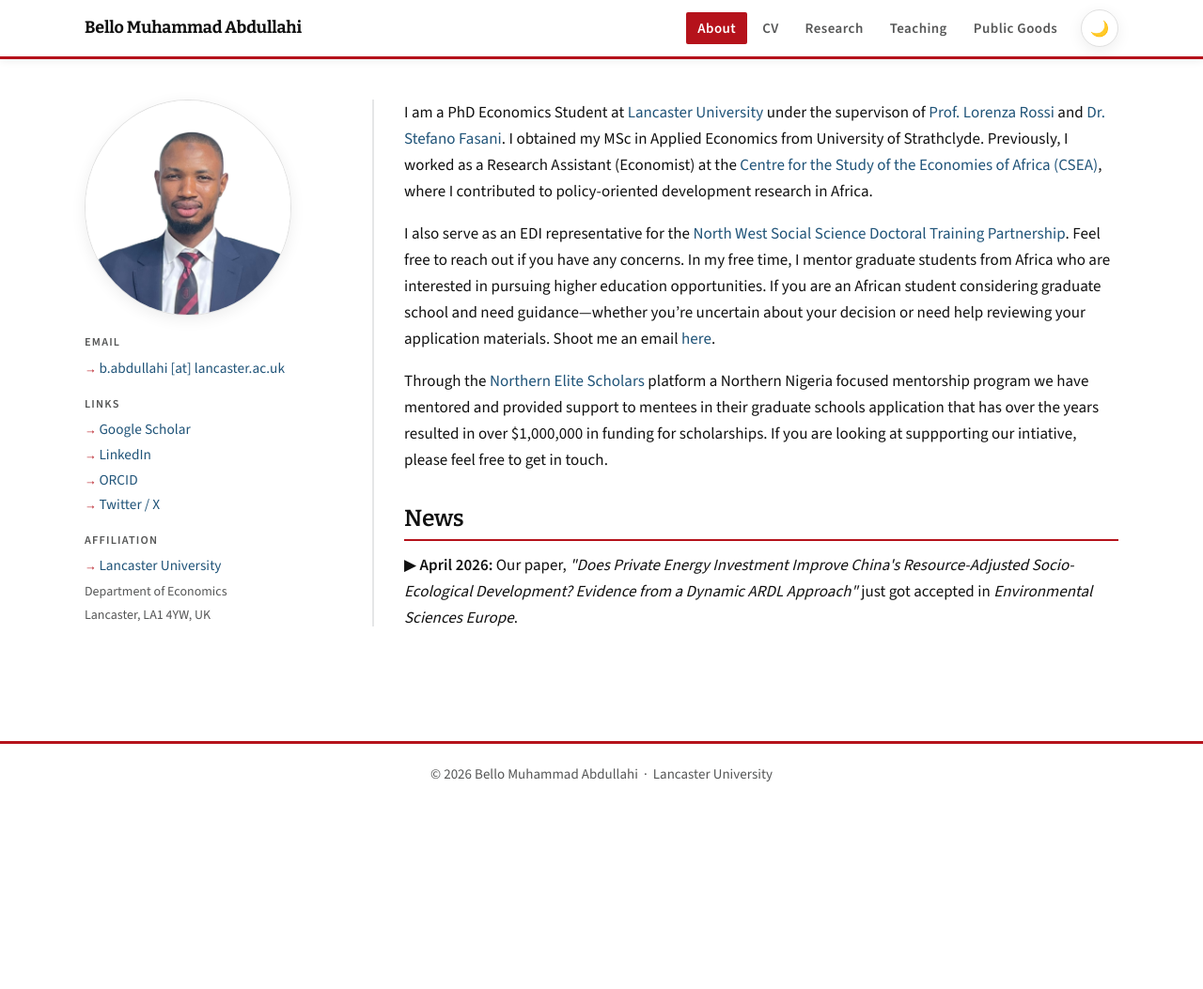
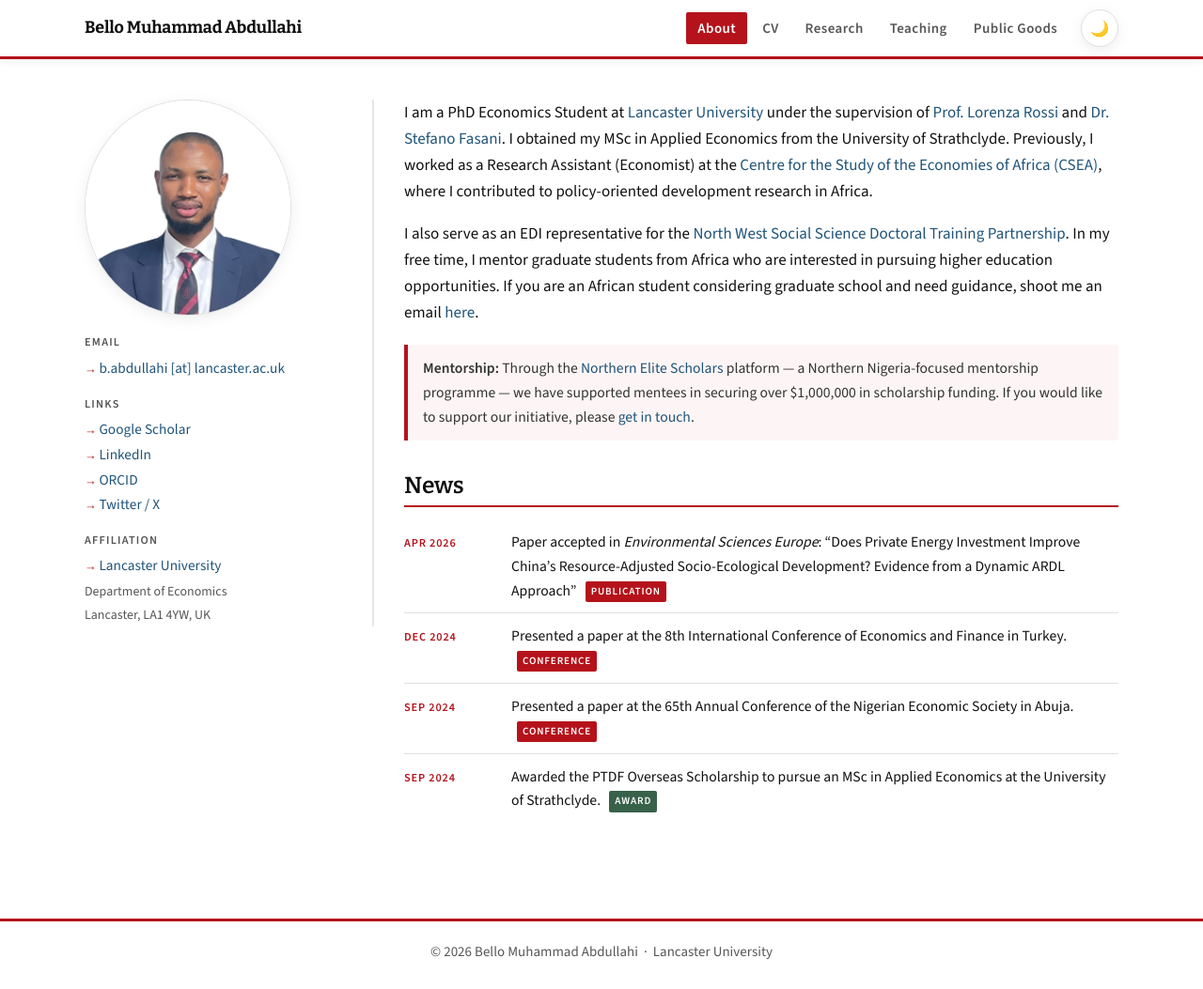
Before and after one commit to Bello-Abdullahi/Bello-Abdullahi.github.io, a Jekyll site: the page built from _pages/about.md, in a window 1280 px wide and 1053 px high. Shown: the whole window at 94% size. Built offline with Jekyll 4.4.1, drawn with Linux system fonts in a browser that asks for light colours.

Commit message:
Revise about page content and news settings
Updated personal information and mentorship details. Changed news visibility settings and modified the news section format.

```diff
--- a/_pages/about.md
+++ b/_pages/about.md
@@ -14,38 +14,38 @@ profile:
   linkedin: bello-muhammad-abdullahi
   twitter: Muhammad_Bell0
   orcid: 0000-0001-5075-1812
-  address: >
-    PhD Economics Student <br>
-    Lancaster University <br>
-    United Kingdom
 
-news: true
+news: false
 latest_posts: false
-selected_papers: true
+selected_papers: false
 social: false
-
 ---
 
-I am a PhD Economics Student at [Lancaster University](https://www.lancaster.ac.uk) under the supervison of [Prof. Lorenza Rossi](https://sites.google.com/view/lorenza-rossi/home-page) and [Dr. Stefano Fasani](https://sites.google.com/view/stefano-fasani). I obtained my MSc in Applied Economics from University of Strathclyde. Previously, I worked as a Research Assistant (Economist) at the [Centre for the Study of the Economies of Africa (CSEA)](https://www.cseaafrica.org/), where I contributed to policy-oriented development research in Africa.
+I am a PhD Economics Student at [Lancaster University](https://www.lancaster.ac.uk) under the supervision of [Prof. Lorenza Rossi](https://sites.google.com/view/lorenza-rossi/home-page) and [Dr. Stefano Fasani](https://sites.google.com/view/stefano-fasani). I obtained my MSc in Applied Economics from the University of Strathclyde. Previously, I worked as a Research Assistant (Economist) at the [Centre for the Study of the Economies of Africa (CSEA)](https://www.cseaafrica.org/), where I contributed to policy-oriented development research in Africa.
 
-I also serve as an EDI representative for the [North West Social Science Doctoral Training Partnership](https://nwssdtp.ac.uk/current-students/student-representatives/). Feel free to reach out if you have any concerns. In my free time, I mentor graduate students from Africa who are interested in pursuing higher education opportunities. If you are an African student considering graduate school and need guidance—whether you're uncertain about your decision or need help reviewing your application materials. Shoot me an email [here](mailto:belloabdullahimuhammad1@gmail.com).
+I also serve as an EDI representative for the [North West Social Science Doctoral Training Partnership](https://nwssdtp.ac.uk/current-students/student-representatives/). In my free time, I mentor graduate students from Africa who are interested in pursuing higher education opportunities. If you are an African student considering graduate school and need guidance, shoot me an email [here](mailto:belloabdullahimuhammad1@gmail.com).
 
-Through the [Northern Elite Scholars](https://nesplatform.com) platform a Northern Nigeria focused mentorship program we have mentored and provided support to mentees in their graduate schools application that has over the years resulted in over $1,000,000 in funding for scholarships. If you are looking at suppporting our intiative, please feel free to get in touch.
+<div class="mentor-callout">
+  <strong>Mentorship:</strong> Through the <a href="https://nesplatform.com">Northern Elite Scholars</a> platform — a Northern Nigeria-focused mentorship programme — we have supported mentees in securing over $1,000,000 in scholarship funding. If you would like to support our initiative, please <a href="mailto:belloabdullahimuhammad1@gmail.com">get in touch</a>.
+</div>
 
 ## News
 
-<div style="margin-bottom: 10px;">▶ <strong>April 2026:</strong> Our paper, <em>"Does Private Energy Investment Improve China's Resource-Adjusted Socio-Ecological Development? Evidence from a Dynamic ARDL Approach"</em> just got accepted in <em>Environmental Sciences Europe</em>.</div>
-
-<!--
-<div style="margin-bottom: 10px;">▶ <strong>November 2025:</strong> Awarded MSc Applied Economics with Distinction from the University of Strathclyde.</div>
-
-<div style="margin-bottom: 10px;">▶ <strong>October 2025:</strong> Started my PhD in Economics at Lancaster University.</div>
-
-<div style="margin-bottom: 10px;">▶ <strong>April 2025:</strong> Awarded the ESRC CASE Studentship under the North West Doctoral Training Partnership.</div>
-
-<div style="margin-bottom: 10px;">▶ <strong>December 2024:</strong> Presented a paper at the 8th International Conference of Economics and Finance in Turkey.</div>
-
-<div style="margin-bottom: 10px;">▶ <strong>September 2024:</strong> Presented a paper at the 65th Annual Conference of the Nigerian Economic Society in Abuja.</div>
-
-<div style="margin-bottom: 10px;">▶ <strong>September 2024:</strong> Awarded the PTDF Overseas Scholarship to pursue an MSc in Applied Economics at the University of Strathclyde.</div>
--->
+<ul class="news-list">
+  <li>
+    <span class="news-date">Apr 2026</span>
+    <span>Paper accepted in <em>Environmental Sciences Europe</em>: &ldquo;Does Private Energy Investment Improve China&rsquo;s Resource-Adjusted Socio-Ecological Development? Evidence from a Dynamic ARDL Approach&rdquo; <span class="news-tag">Publication</span></span>
+  </li>
+  <li>
+    <span class="news-date">Dec 2024</span>
+    <span>Presented a paper at the 8th International Conference of Economics and Finance in Turkey. <span class="news-tag blue">Conference</span></span>
+  </li>
+  <li>
+    <span class="news-date">Sep 2024</span>
+    <span>Presented a paper at the 65th Annual Conference of the Nigerian Economic Society in Abuja. <span class="news-tag blue">Conference</span></span>
+  </li>
+  <li>
+    <span class="news-date">Sep 2024</span>
+    <span>Awarded the PTDF Overseas Scholarship to pursue an MSc in Applied Economics at the University of Strathclyde. <span class="news-tag" style="background:var(--lu-green);">Award</span></span>
+  </li>
+</ul>
```
